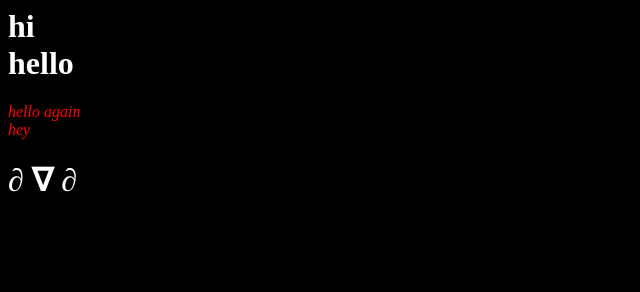
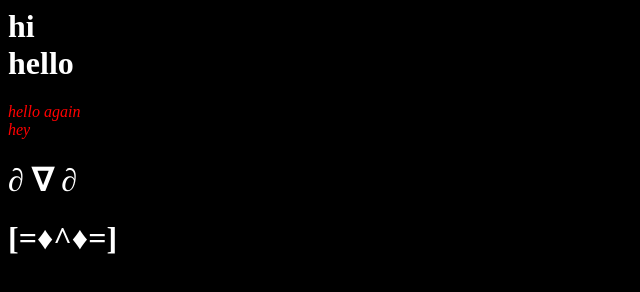
Before and after one commit to NoFishAtSchool/NoFishAtSchool.github.io, a plain HTML site: page index.html in a window 1280 px wide. Shown: the whole page, without its empty margins (0-640 px from the left). Drawn offline with Linux system fonts and the light colour scheme.

Commit message:
Update index.html

```diff
--- a/index.html
+++ b/index.html
@@ -16,4 +16,5 @@
 
   <h1 style="color:#FFFFFF">&#8706; &#8711; &#8706;</h1>
 
+  <h1 style="color:#FFFFFF"> [=&diams;^&diams;=]</h1>
 </html>
```
